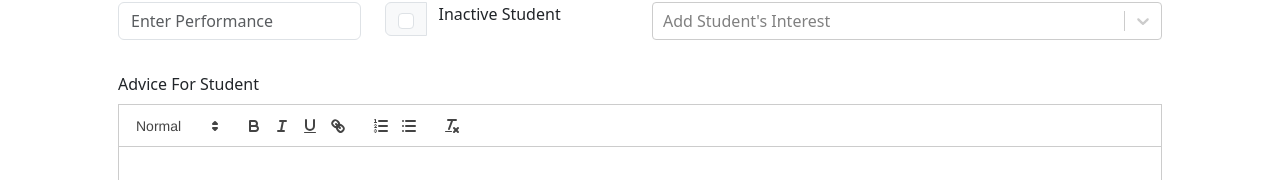
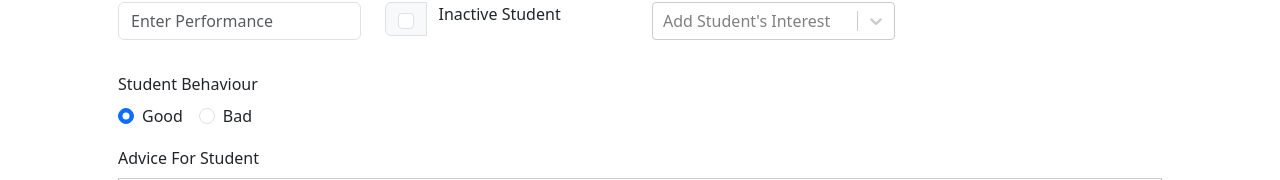
Before and after one commit to sayan-roni-96/react18-demo-apps-sayan, a React (Create React App) app: page /redux/student/add in a window 1280 px wide. Shown: the part 292-472 px from the top of the page. Built offline with nearby package versions, Linux system fonts and the light colour scheme.

Commit message:
Add Radio Button

```diff
--- a/src/pages/NewCardRedux/StudentAddPage.js
+++ b/src/pages/NewCardRedux/StudentAddPage.js
@@ -29,7 +29,7 @@ const StudentAddPage = () => {
     stuPerformance: "",
     interest: [],
     stuAdvice:"",
-    stuStatus: false,
+    stuBehave:"Good"
   });
 
   const onFieldChange = (evt) => {
@@ -78,7 +78,8 @@ const StudentAddPage = () => {
       !stuAddState.stuPerformance||
       !stuAddState.stuGender ||
       !stuAddState.stuAdvice ||
-      !studentAddField.studentStatus
+      !studentAddField.studentStatus ||
+      !stuAddState.stuBehave
     ) {
       toast.error("Please fill all the fields!", {
         position: toast.POSITION.TOP_RIGHT,
@@ -92,7 +93,8 @@ const StudentAddPage = () => {
         performance: stuAddState.stuPerformance,
         interest: stuAddState.interest,
         advicestudent:stuAddState.stuAdvice,
-        status:studentAddField.studentStatus
+        status:studentAddField.studentStatus,
+        behave:stuAddState.stuBehave
       };
 
       dispatch(postNewStudent(newData))
@@ -107,6 +109,7 @@ const StudentAddPage = () => {
             interest: [],
             stuAdvice: "",
             stuStatus: "false",
+            stuBehave:""
           });
           navigate("/redux/studentlist");
         })
@@ -214,7 +217,7 @@ const StudentAddPage = () => {
               </InputGroup>
             </Form.Group>
           </Col>
-          <Col md={6}>
+          <Col md={3}>
             <Form.Group className="mb-3" controlId="validationCustom03">
               <Form.Label>Student Interest</Form.Label>
               <ReactSelect
@@ -227,6 +230,43 @@ const StudentAddPage = () => {
             </Form.Group>
           </Col>
         </Row>
+        <Col md={3}>
+  <Form.Group className="mb-3" controlId="validationCustom03">
+    <Form.Label>Student Behaviour</Form.Label>
+    <div>
+      <Form.Check
+        inline
+        label="Good"
+        type="radio"
+        value="Good"
+        checked={stuAddState.stuBehave === "Good"}
+        onChange={(e) => {
+          setStuAddState({
+            ...stuAddState,
+            stuBehave: e.target.value,
+          });
+        }}
+        name="stuBehave"
+        id="goodRadio"
+      />
+      <Form.Check
+        inline
+        label="Bad"
+        type="radio"
+        value="Bad"
+        checked={stuAddState.stuBehave === "Bad"}
+        onChange={(e) => {
+          setStuAddState({
+            ...stuAddState,
+            stuBehave: e.target.value,
+          });
+        }}
+        name="stuBehave"
+        id="badRadio"
+      />
+    </div>
+  </Form.Group>
+</Col>
         <Row className="mb-3">
           <Col md={12}>
             <Form.Group controlId="validationCustom04">
--- a/src/pages/NewCardRedux/StudentEditPage.js
+++ b/src/pages/NewCardRedux/StudentEditPage.js
@@ -6,6 +6,7 @@ import makeAnimated from 'react-select/animated';
 import { toast } from "react-toastify";
 import { editExistStudent } from "../../store/actions/studentMainAction";
 import ReactSelect from "react-select";
+import ReactQuill from "react-quill";
 
 const StudentEditPage = () => {
     const dispatch = useDispatch();
@@ -27,7 +28,8 @@ const StudentEditPage = () => {
     stuSubject: state.singleState.favsubject || "",
     stuInterest: state.singleState.interest || "",
     stuPerformance: state.singleState.performance || "",
-    stuAdvice: state.singleState.advicestudent
+    stuAdvice: state.singleState.advicestudent || "",
+    stuBehave: state.singleState.behave
   });
   console.log('studentEditState',studentEditState);
 
@@ -81,7 +83,8 @@ console.log('interest=>', studentEditState.stuInterest);
       !studentEditState.stuSubject ||
       !studentEditState.stuInterest ||
       !studentEditState.stuPerformance ||
-      !studentEditState.stuAdvice
+      !studentEditState.stuAdvice ||
+      !studentEditState.stuBehave
     ) {
       toast.error("Please fill all the fields!", {
         position: toast.POSITION.TOP_RIGHT,
@@ -94,7 +97,8 @@ console.log('interest=>', studentEditState.stuInterest);
         favsubject:studentEditState.stuSubject,
         interest:studentEditState.stuInterest,
         performance:studentEditState.stuPerformance,
-        advicestudent:studentEditState.stuAdvice
+        advicestudent:studentEditState.stuAdvice,
+        behave:studentEditState.stuBehave
       };
 
       dispatch(editExistStudent({ sid: stuedid, newFormData: newData }))
@@ -196,14 +200,42 @@ console.log('interest=>', studentEditState.stuInterest);
             </Form.Select>
           </div>
           <div className="col-md-3">
+          <Form.Group className="mb-3" controlId="formBasicBehaviour">
+            <Form.Label>Student Behaviour</Form.Label>
+            <div>
+              <Form.Check
+                inline
+                label="Good"
+                type="radio"
+                value="Good"
+                checked={studentEditState.stuBehave === "Good"}
+                onChange={(e) => onInputChange(e)}
+                name="stuBehave"
+              />
+              <Form.Check
+                inline
+                label="Bad"
+                type="radio"
+                value="Bad"
+                checked={studentEditState.stuBehave === "Bad"}
+                onChange={(e) => onInputChange(e)}
+                name="stuBehave"
+              />
+            </div>
+          </Form.Group>
+        </div>
+          <div className="col-md-12">
             <Form.Group className="mb-3" controlId="formBasicEmail">
               <Form.Label>Student Adivce</Form.Label>
-              <Form.Control
-                type="text"
-                placeholder="Enter Advice"
-                name="stuAdvice"
-                value={stripHtmlTags(studentEditState.stuAdvice)}
-                onChange={(e) => onInputChange(e)}
+              <ReactQuill
+                theme="snow"
+                value={studentEditState.stuAdvice}
+                onChange={(value) =>
+                  setStudentEditState({
+                    ...studentEditState,
+                    stuAdvice: value,
+                  })
+                }
               />
             </Form.Group>
           </div>
--- a/src/pages/NewCardRedux/StudentViewPage.js
+++ b/src/pages/NewCardRedux/StudentViewPage.js
@@ -49,9 +49,15 @@ const StudentViewPage = () => {
               <br />
             </div>
           )}
+          {singleStudent.behave && (
+            <div>
+              Behaviour: {singleStudent.behave}
+              <br />
+            </div>
+          )}
           {singleStudent.interest && singleStudent.interest.length > 0 ? (
             <div>
-              Favourite Subjects:
+              Favourite Interest:
               <ul>
                 {singleStudent.interest.map((interest) => (
                   <li key={interest.value}>{interest.label}</li>
```
Also changed, not shown: newstudent.json (+16 -0 lines).
